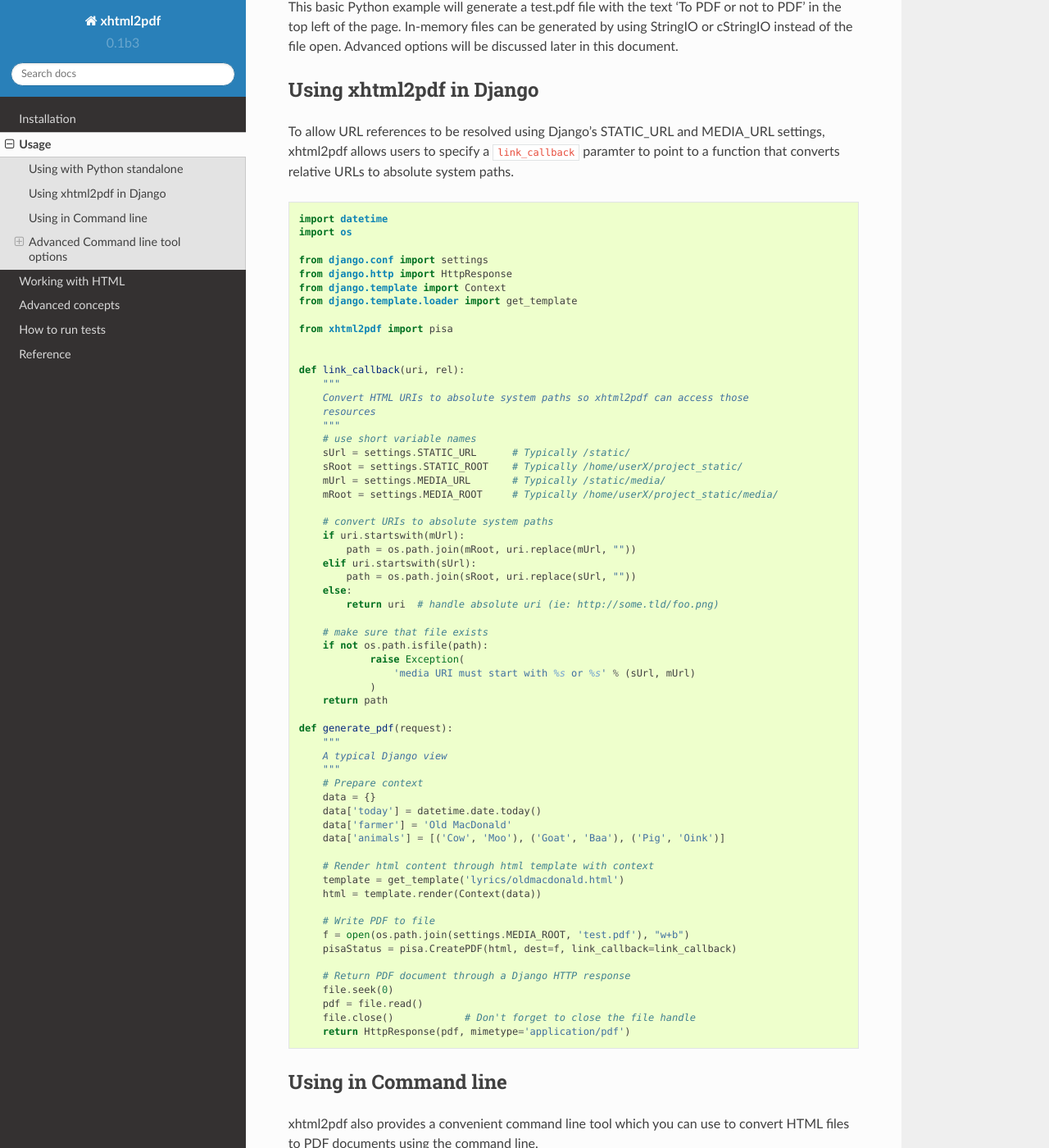
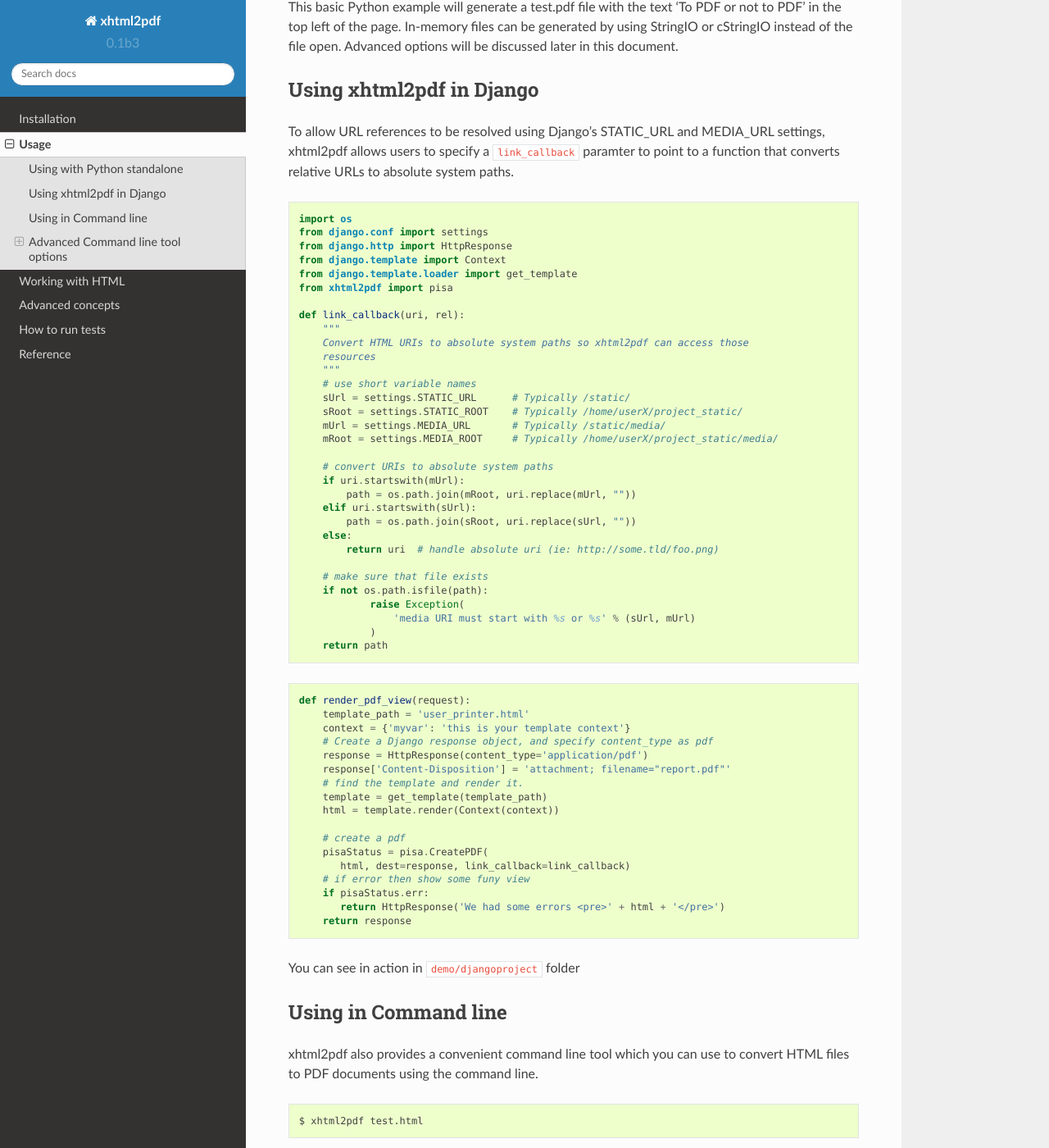
Before and after one commit to xhtml2pdf/xhtml2pdf, a Sphinx documentation site: the page built from doc/source/usage.rst, in a window 1280 px wide and 1400 px high, scrolled down 706 px. Shown: the whole window at 82% size. Built offline with Sphinx 7.4.7 and the Read the Docs theme 2.0.0, drawn with Linux system fonts in a browser that asks for light colours.

Commit message:
Update django documentation and include image in the example

```diff
--- a/doc/source/usage.rst
+++ b/doc/source/usage.rst
@@ -48,16 +48,12 @@
 
 .. code:: python
 
-    import datetime
     import os
-
     from django.conf import settings
     from django.http import HttpResponse
     from django.template import Context
     from django.template.loader import get_template
-
     from xhtml2pdf import pisa
-
 
     def link_callback(uri, rel):
         """
@@ -85,30 +81,27 @@
                 )
         return path
 
-    def generate_pdf(request):
-        """
-        A typical Django view
-        """
-        # Prepare context
-        data = {}
-        data['today'] = datetime.date.today()
-        data['farmer'] = 'Old MacDonald'
-        data['animals'] = [('Cow', 'Moo'), ('Goat', 'Baa'), ('Pig', 'Oink')]
+.. code:: python
 
-        # Render html content through html template with context
-        template = get_template('lyrics/oldmacdonald.html')
-        html = template.render(Context(data))
+    def render_pdf_view(request):
+        template_path = 'user_printer.html'
+        context = {'myvar': 'this is your template context'}
+        # Create a Django response object, and specify content_type as pdf
+        response = HttpResponse(content_type='application/pdf')
+        response['Content-Disposition'] = 'attachment; filename="report.pdf"'
+        # find the template and render it.
+        template = get_template(template_path)
+        html = template.render(Context(context))
 
-        # Write PDF to file
-        f = open(os.path.join(settings.MEDIA_ROOT, 'test.pdf'), "w+b")
-        pisaStatus = pisa.CreatePDF(html, dest=f, link_callback=link_callback)
+        # create a pdf
+        pisaStatus = pisa.CreatePDF(
+           html, dest=response, link_callback=link_callback)
+        # if error then show some funy view
+        if pisaStatus.err:
+           return HttpResponse('We had some errors <pre>' + html + '</pre>')
+        return response
 
-        # Return PDF document through a Django HTTP response
-        file.seek(0)
-        pdf = file.read()
-        file.close()            # Don't forget to close the file handle
-        return HttpResponse(pdf, mimetype='application/pdf')
-
+You can see in action in ``demo/djangoproject`` folder
 
 Using in Command line
 ----------------------
```
Also changed, not shown: demo/djangoproject/static/xhtml2pdf.png (added), 4 other files.
